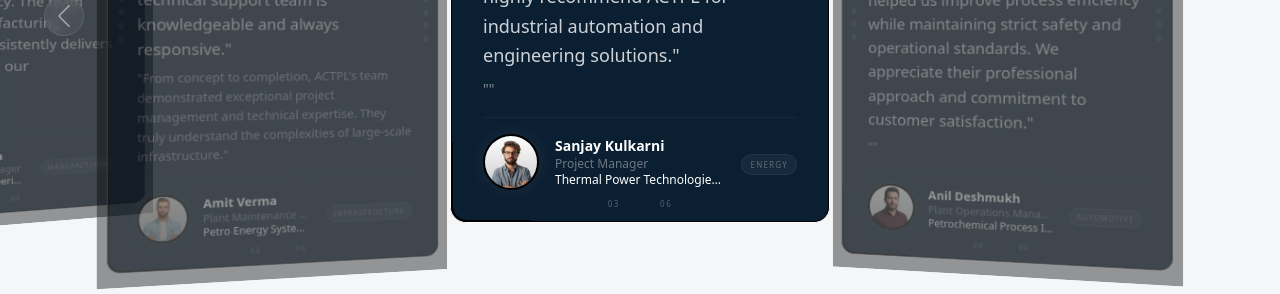
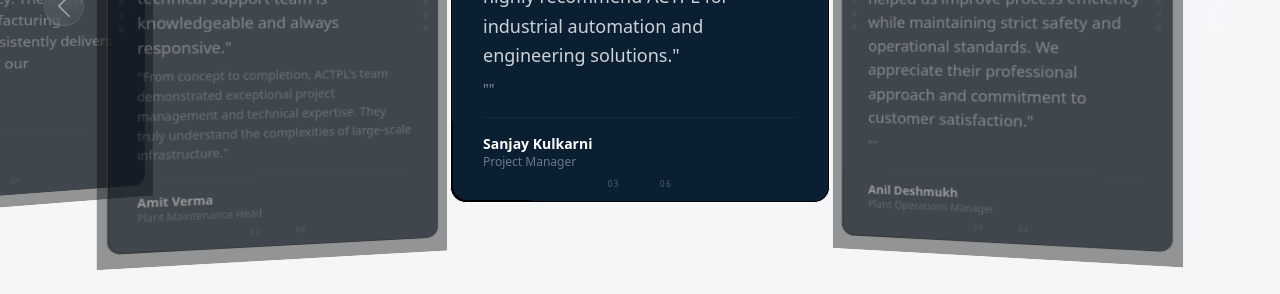
Before and after one commit to shilpa-kukreja/actpl-group, a Next.js app: page / in a window 1280 px wide. Shown: the part 6760-7054 px from the top of the page. Built offline with nearby package versions, Linux system fonts and the light colour scheme; no server answers.

Commit message:
testimonials

```diff
--- a/app/components/Testimonials.jsx
+++ b/app/components/Testimonials.jsx
@@ -266,14 +266,14 @@ export default function Testimonials() {
 
                       {/* Client info */}
                       <div className="mt-4 pt-4 border-t border-white/5 flex items-center gap-4">
-                        <div className="relative w-14 h-14 rounded-full overflow-hidden border-2 border-gold-400/30 flex-shrink-0 transition-all duration-500 group-hover:border-gold-400 shadow-[0_0_20px_rgba(216,179,106,0.1)]">
-                          <img
+                        {/* <div className="relative w-14 h-14 rounded-full overflow-hidden border-2 border-gold-400/30 flex-shrink-0 transition-all duration-500 group-hover:border-gold-400 shadow-[0_0_20px_rgba(216,179,106,0.1)]">
+                         <img
                             src={testimonial.image}
                             alt={testimonial.name}
                             className="w-full h-full object-cover"
                           />
                           <div className="absolute inset-0 bg-gradient-to-t from-black/20 to-transparent" />
-                        </div>
+                        </div> */}
                         <div className="flex-1 min-w-0">
                           <h4 className="text-sm font-semibold text-white">
                             {testimonial.name}
@@ -281,15 +281,15 @@ export default function Testimonials() {
                           <p className="text-xs text-white/40 truncate">
                             {testimonial.position}
                           </p>
-                          <p className="text-xs text-white truncate">
+                          {/* <p className="text-xs text-white truncate">
                             {testimonial.company}
-                          </p>
+                          </p> */}
                         </div>
-                        <div className="flex-shrink-0">
+                        {/* <div className="flex-shrink-0">
                           <span className="text-[8px] uppercase tracking-[0.15em] text-white/30 bg-white/5 px-2 py-1 rounded-full border border-white/5">
                             {testimonial.industry}
                           </span>
-                        </div>
+                        </div> */}
                       </div>
 
                       {/* Film reel counter */}
```
